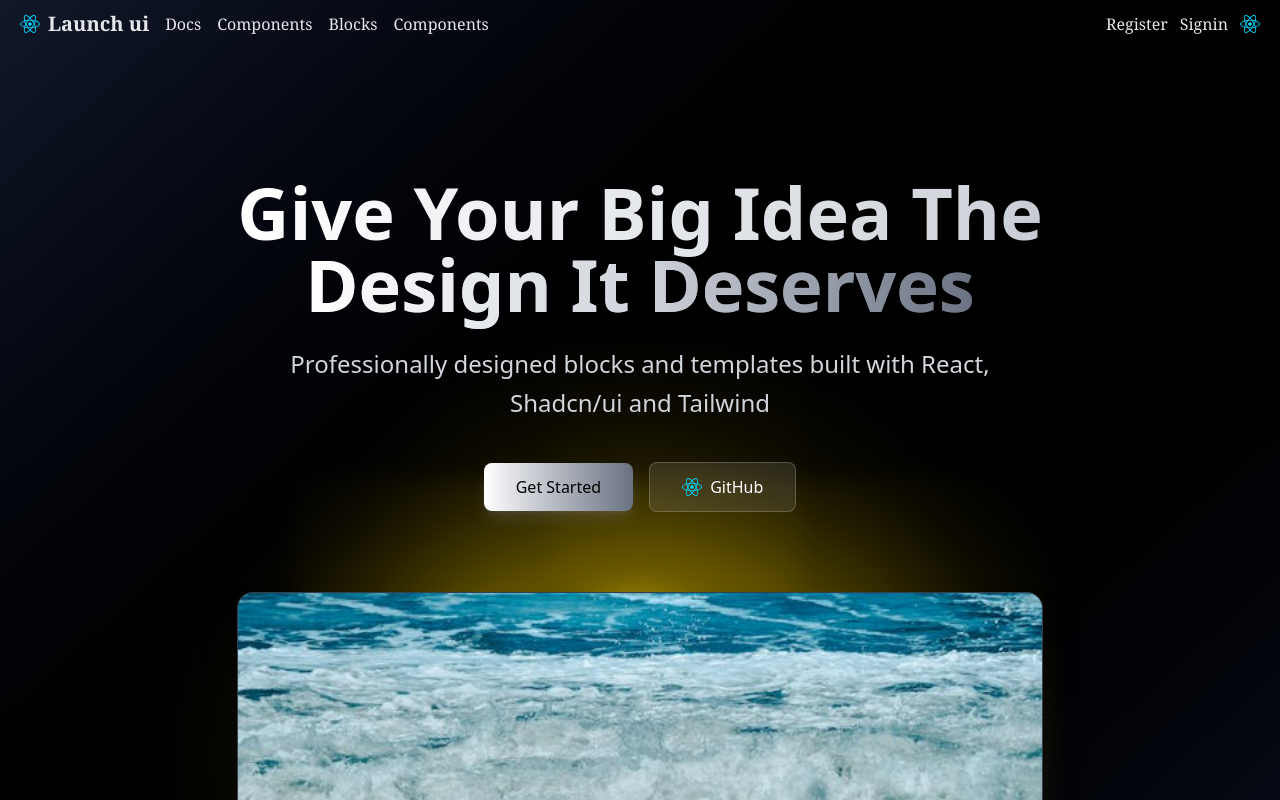
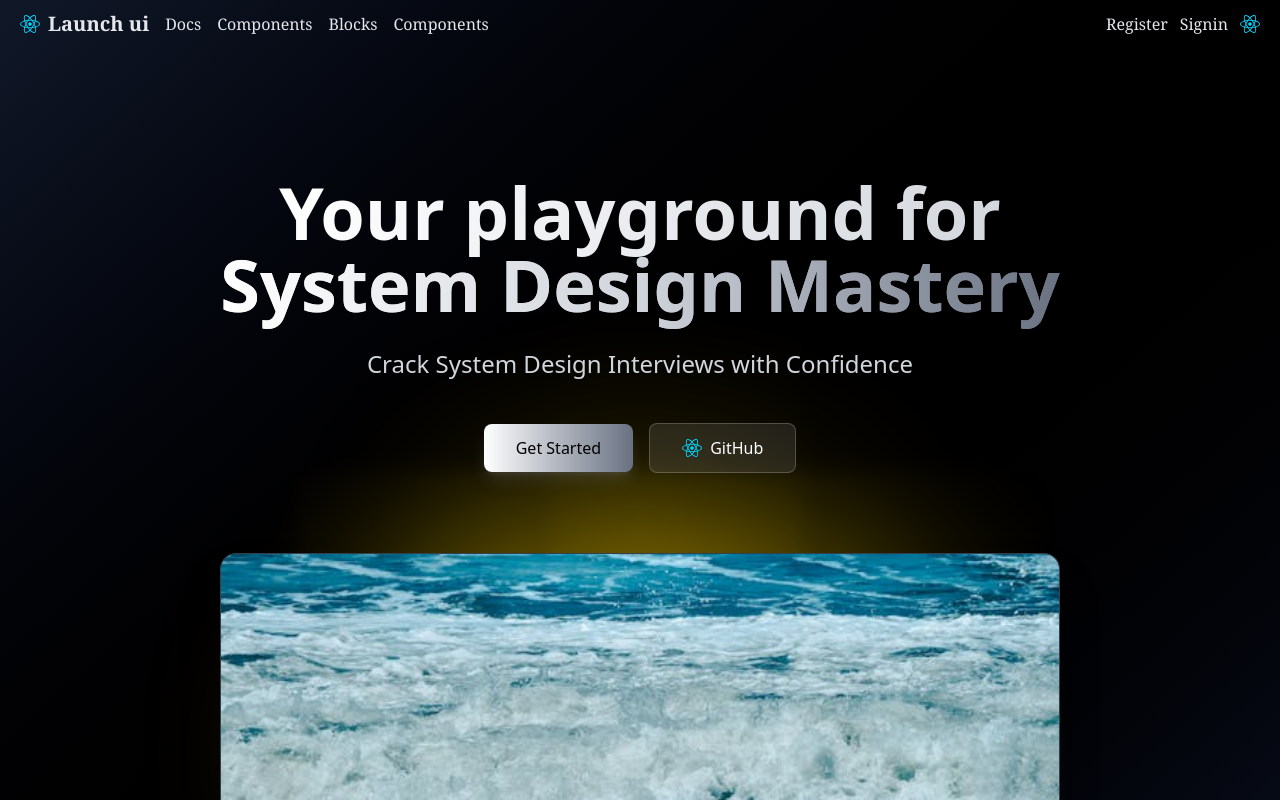
Before and after one commit to Kshitij-Halmare/SystemDesign, a React (Vite) app in the folder frontend/: page / in a window 1280 px wide. Shown: the top 800 px of the page. Built offline with nearby package versions, Linux system fonts and the light colour scheme.

Commit message:
home changes

```diff
--- a/frontend/package.json
+++ b/frontend/package.json
@@ -11,6 +11,7 @@
   },
   "dependencies": {
     "@tailwindcss/vite": "^4.1.6",
+    "framer-motion": "^12.12.1",
     "react": "^19.1.0",
     "react-dom": "^19.1.0",
     "react-hot-toast": "^2.5.2",
--- a/frontend/src/Pages/Home.jsx
+++ b/frontend/src/Pages/Home.jsx
@@ -1,6 +1,11 @@
 import React from 'react';
 import image from "../assets/react.svg";
 import dashboardImage from "../assets/dashboardImage.jpg";
+import SystemDesignCarousel from "../Components/SysDesignCarousel.jsx";
+
+// Inside return:
+<SystemDesignCarousel />
+
 
 function Home() {
   return (
@@ -22,29 +27,32 @@ function Home() {
       <div className="relative z-10 text-center max-w-4xl mx-auto">
         <h1 className="text-5xl md:text-7xl font-extrabold mb-6">
           <span className="bg-gradient-to-r from-white via-gray-300 to-gray-500 bg-clip-text text-transparent">
-            Give Your Big Idea The<br />
+          Your playground for <br />
             <span className="text-transparent bg-clip-text bg-gradient-to-r from-white via-gray-300 to-gray-500">
-              Design It Deserves
+            System Design Mastery
             </span>
           </span>
         </h1>
 
         <p className="text-xl md:text-2xl text-gray-300 mb-10 max-w-3xl mx-auto leading-relaxed">
-          Professionally designed blocks and templates built with React, Shadcn/ui and Tailwind
+        Crack System Design Interviews with Confidence
         </p>
 
         <div className="flex flex-col sm:flex-row items-center justify-center gap-4 mb-20">
           <button className="px-8 py-3 rounded-lg bg-gradient-to-r from-white to-gray-500 text-black font-medium hover:from-gray-100 hover:to-gray-400 transition-all duration-300 shadow-lg shadow-gray-400/20 hover:shadow-gray-400/40">
             Get Started
           </button>
-          <button className="flex items-center justify-center gap-2 px-8 py-3 rounded-lg bg-white/10 backdrop-blur-lg text-white font-medium border border-white/20 hover:bg-white/20 transition-all duration-300">
+          <a href="https://github.com/Kshitij-Halmare/SystemDesign" target="_blank" rel="noopener noreferrer">
+            <button className="flex items-center justify-center gap-2 px-8 py-3 rounded-lg bg-white/10 backdrop-blur-lg text-white font-medium border border-white/20 hover:bg-white/20 transition-all duration-300">
             <img src={image} className="h-5 w-5" alt="GitHub" />
             GitHub
           </button>
+          </a>
         </div>
 
         {/* Dashboard image preview */}
         <div className="relative z-20 mt-10 max-w-4xl rounded-2xl overflow-hidden border border-white/10 shadow-2xl bg-gray-800">
+
           <img
             src={dashboardImage}
             alt="Dashboard Preview"
```
Also changed, not shown: 1 other file (tests, documents, lock files or other folders).
